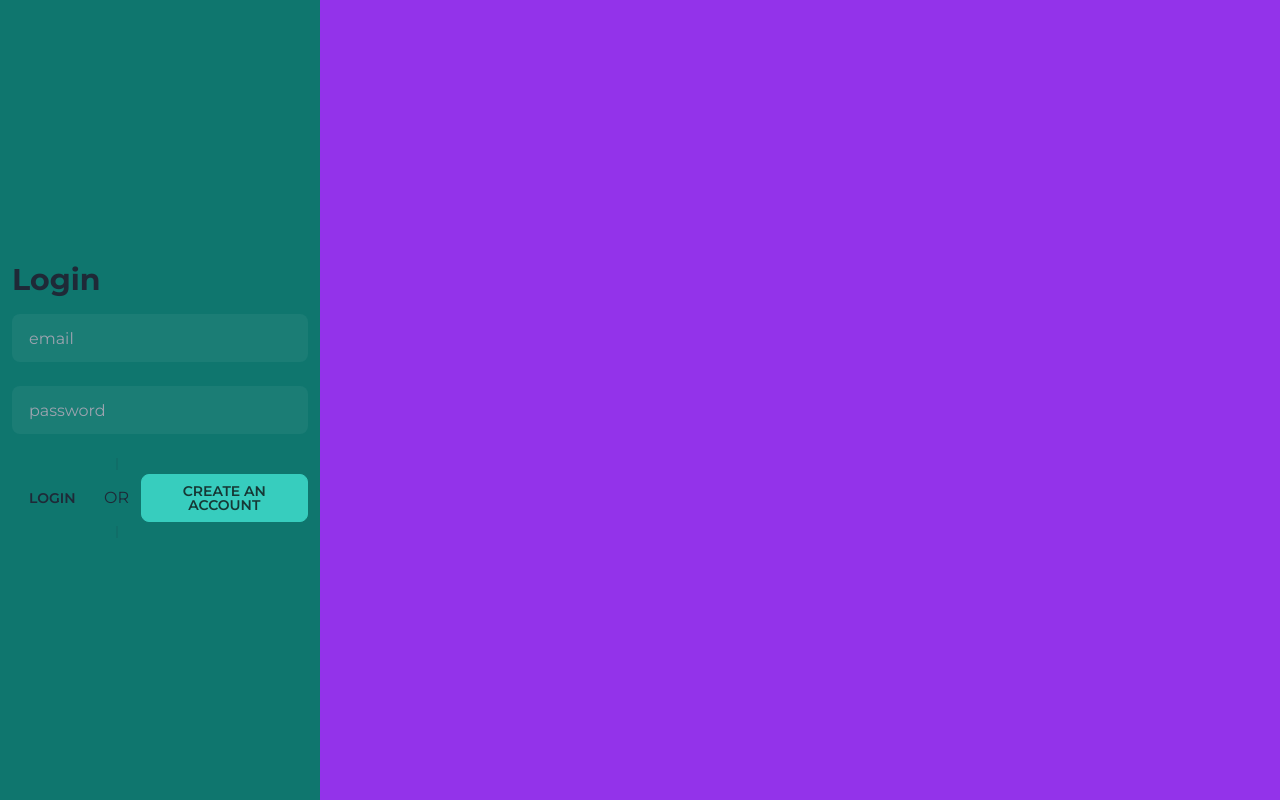
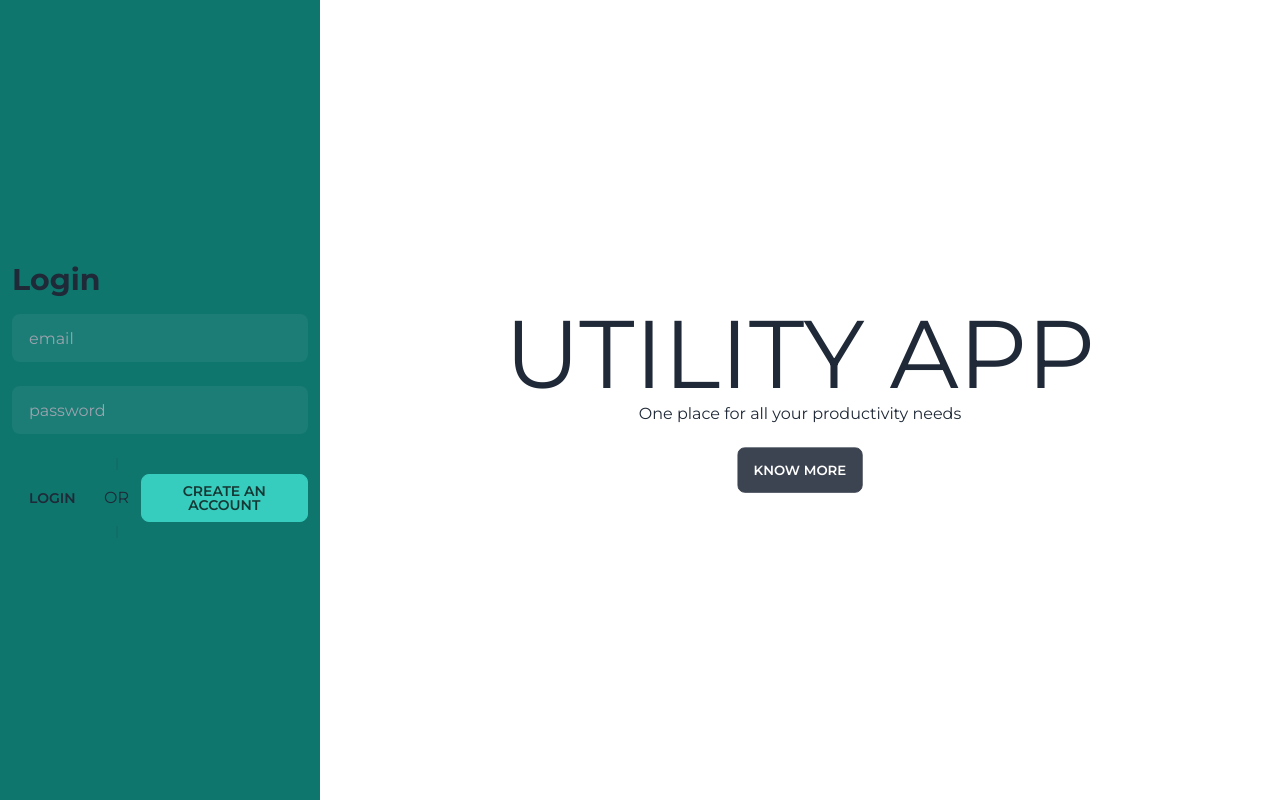
Before and after one commit to vishesh-baj/utility-react, a React (Vite) app in the folder client/: page /login in a window 1280 px wide. Built offline with nearby package versions, Linux system fonts and the light colour scheme.

Commit message:
added changes to auth layout

```diff
--- a/client/src/components/TodoCard.jsx
+++ b/client/src/components/TodoCard.jsx
@@ -11,7 +11,6 @@ const TodoCard = ({ id, title, index }) => {
 
   const handleDelete = () => {};
   const handleEdit = () => {};
-
 
   return (
     <div className="card w-96 h-48 bg-base-100 shadow-xl">
--- a/client/src/layout/AuthLayout.jsx
+++ b/client/src/layout/AuthLayout.jsx
@@ -3,7 +3,11 @@ const AuthLayout = ({ children }) => {
   return (
     <div className="w-screen h-screen flex bg-teal-800">
       <div className=" w-full md:w-1/4 h-full bg-teal-700">{children}</div>
-      <div className="w-3/4 h-full hidden md:flex bg-purple-600"></div>
+      <div className="w-3/4 h-full hidden md:flex md:items-center md:justify-center md:flex-col bg-base-100">
+        <h1 className="text-8xl">UTILITY APP</h1>
+        <p>One place for all your productivity needs</p>
+        <button className="btn btn-acccent mt-5">Know More</button>
+      </div>
     </div>
   );
 };
```
